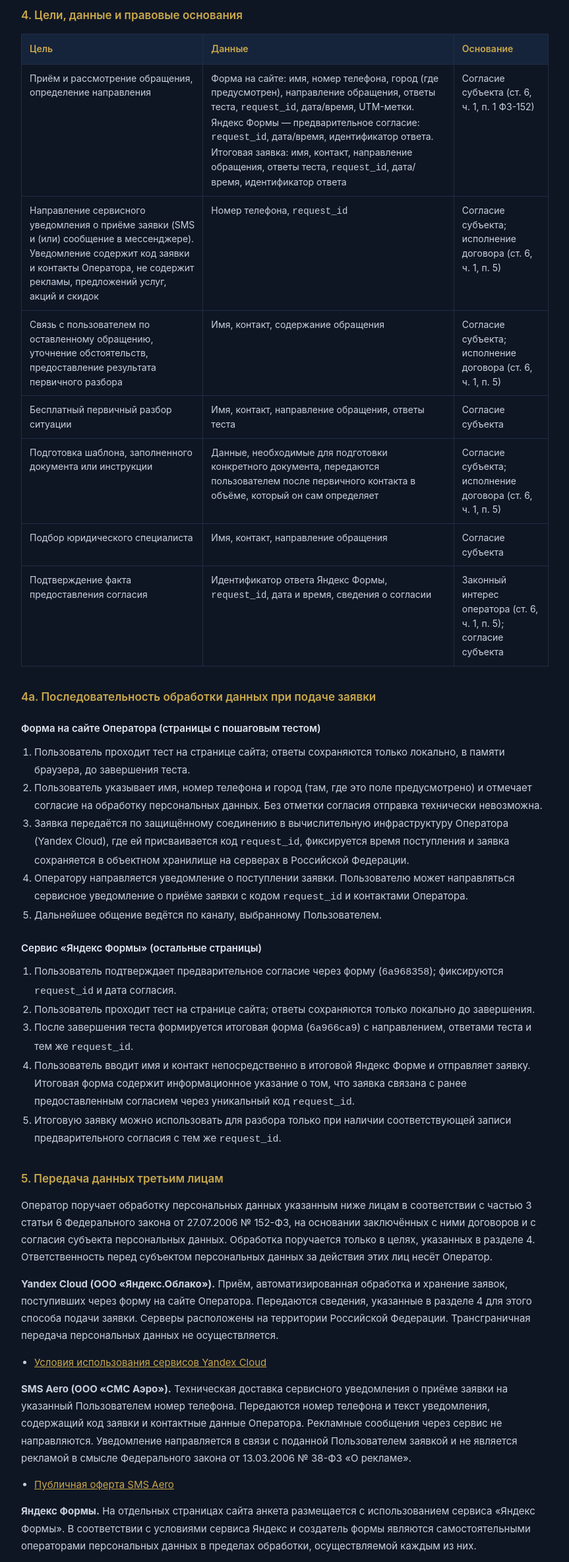
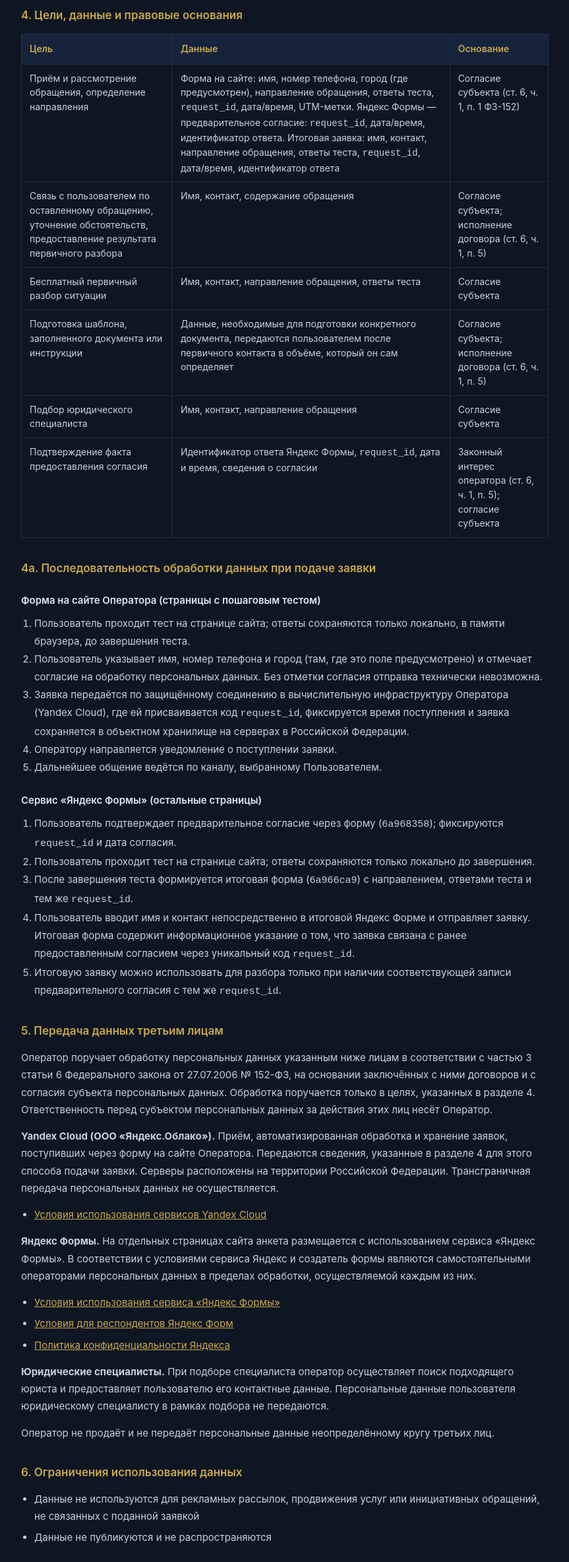
Before and after one commit to iilikhacheva7-png/pravopodbor-site, a plain HTML site: page privacy-policy.html in a window 1280 px wide. Shown: the part 898-3265 px from the top of the page at 66% size, without its empty margins (208-1071 px from the left). Drawn offline with Linux system fonts and the light colour scheme.

Commit message:
Убраны SMS-уведомления из документов и формы
SMS-канал решено не подключать. Из согласия и политики удалены
SMS Aero как обработчик, цель «направление сервисных уведомлений»
и соответствующий пункт чекбокса формы.

Остаётся в силе: описание обеих схем приёма заявок, Yandex Cloud
как обработчик, город и UTM в перечне ПД — это фактическая
обработка, не связанная с SMS.

Co-Authored-By: Claude Opus 5 <noreply@anthropic.com>
Claude-Session: https://claude.ai/code/session_01WGM3rasKqmCi2AcAVPY7ra

```diff
--- a/privacy-policy.html
+++ b/privacy-policy.html
@@ -97,11 +97,6 @@
           <td data-label="Основание">Согласие субъекта (ст. 6, ч. 1, п. 1 ФЗ-152)</td>
         </tr>
         <tr>
-          <td data-label="Цель">Направление сервисного уведомления о приёме заявки (SMS и&nbsp;(или) сообщение в мессенджере). Уведомление содержит код заявки и контакты Оператора, не содержит рекламы, предложений услуг, акций и скидок</td>
-          <td data-label="Данные">Номер телефона, <code>request_id</code></td>
-          <td data-label="Основание">Согласие субъекта; исполнение договора (ст. 6, ч. 1, п. 5)</td>
-        </tr>
-        <tr>
           <td data-label="Цель">Связь с пользователем по оставленному обращению, уточнение обстоятельств, предоставление результата первичного разбора</td>
           <td data-label="Данные">Имя, контакт, содержание обращения</td>
           <td data-label="Основание">Согласие субъекта; исполнение договора (ст. 6, ч. 1, п. 5)</td>
@@ -136,7 +131,7 @@
       <li>Пользователь проходит тест на странице сайта; ответы сохраняются только локально, в памяти браузера, до завершения теста.</li>
       <li>Пользователь указывает имя, номер телефона и город (там, где это поле предусмотрено) и отмечает согласие на обработку персональных данных. Без отметки согласия отправка технически невозможна.</li>
       <li>Заявка передаётся по защищённому соединению в вычислительную инфраструктуру Оператора (Yandex Cloud), где ей присваивается код <code>request_id</code>, фиксируется время поступления и заявка сохраняется в объектном хранилище на серверах в Российской Федерации.</li>
-      <li>Оператору направляется уведомление о поступлении заявки. Пользователю может направляться сервисное уведомление о приёме заявки с кодом <code>request_id</code> и контактами Оператора.</li>
+      <li>Оператору направляется уведомление о поступлении заявки.</li>
       <li>Дальнейшее общение ведётся по каналу, выбранному Пользователем.</li>
     </ol>
 
@@ -154,10 +149,6 @@
     <p><strong>Yandex Cloud (ООО «Яндекс.Облако»).</strong> Приём, автоматизированная обработка и хранение заявок, поступивших через форму на сайте Оператора. Передаются сведения, указанные в разделе 4 для этого способа подачи заявки. Серверы расположены на территории Российской Федерации. Трансграничная передача персональных данных не осуществляется.</p>
     <ul>
       <li><a href="https://yandex.ru/legal/cloud_termsofuse/" target="_blank" rel="noopener">Условия использования сервисов Yandex Cloud</a></li>
-    </ul>
-    <p><strong>SMS Aero (ООО «СМС Аэро»).</strong> Техническая доставка сервисного уведомления о приёме заявки на указанный Пользователем номер телефона. Передаются номер телефона и текст уведомления, содержащий код заявки и контактные данные Оператора. Рекламные сообщения через сервис не направляются. Уведомление направляется в связи с поданной Пользователем заявкой и не является рекламой в смысле Федерального закона от 13.03.2006 № 38-ФЗ «О рекламе».</p>
-    <ul>
-      <li><a href="https://smsaero.ru/offer/" target="_blank" rel="noopener">Публичная оферта SMS Aero</a></li>
     </ul>
     <p><strong>Яндекс Формы.</strong> На отдельных страницах сайта анкета размещается с использованием сервиса «Яндекс Формы». В соответствии с условиями сервиса Яндекс и создатель формы являются самостоятельными операторами персональных данных в пределах обработки, осуществляемой каждым из них.</p>
     <ul>
```
Also changed, not shown: alimenty.html (+0 -1 lines), consent-personal-data.html (+1 -9 lines).
